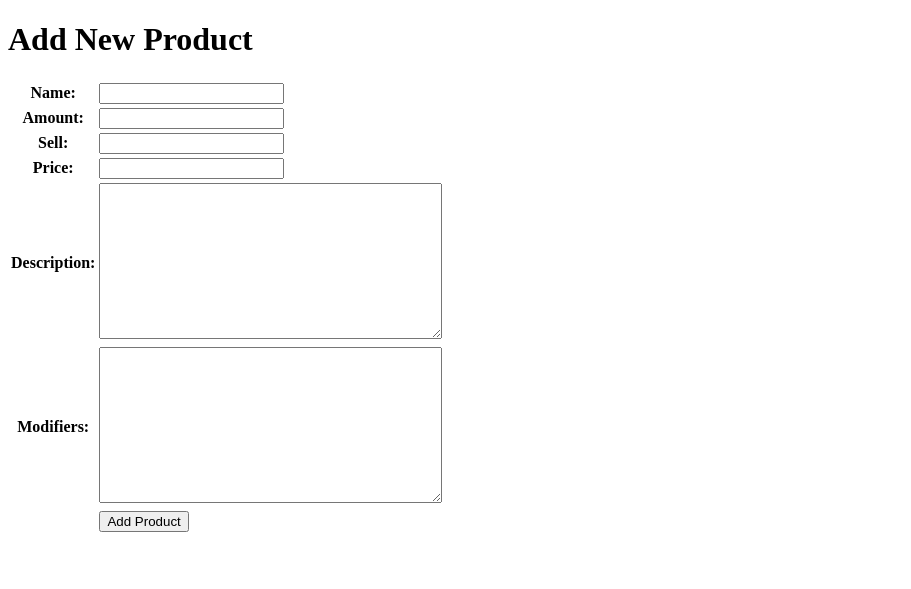
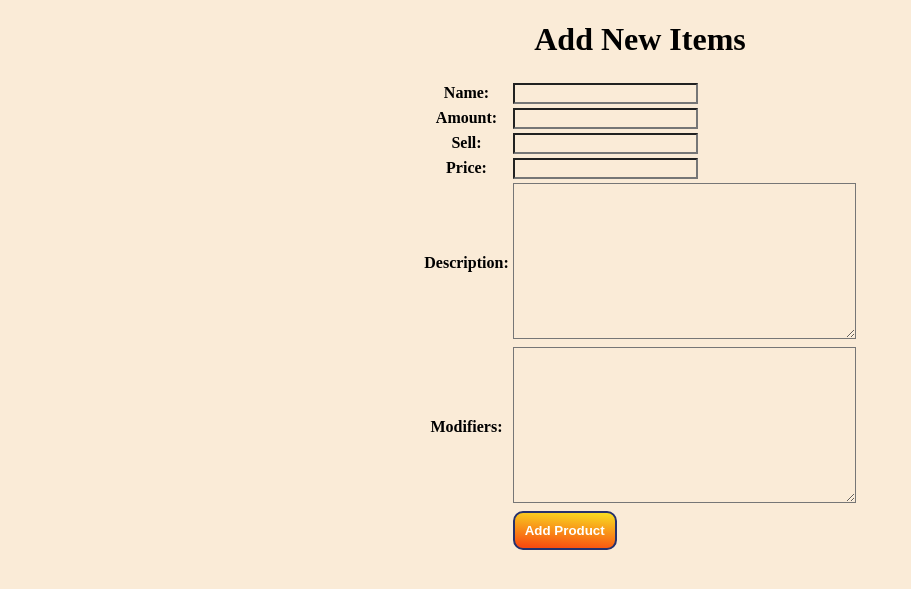
Before and after one commit to NuChraee/Crimson_Chest, a Django app: page /create-product in a window 1280 px wide. Shown: the top 589 px of the page, without its empty margins (0-911 px from the left). Run offline with Django 4.2, Linux system fonts and the light colour scheme.

Commit message:
push to baru

```diff
--- a/main/templates/create_product.html
+++ b/main/templates/create_product.html
@@ -1,8 +1,28 @@
 {% extends 'base.html' %}
 
 {% block content %}
-<h1>Add New Product</h1>
+<h1>Add New Items</h1>
 
+<style>
+    *{
+        background-color:antiquewhite;
+    }
+
+    #add{
+        background: linear-gradient(4deg, #F94C10 6%, #F8DE22 99%);
+        color: white;
+        font-weight: bold;
+        border: 2px solid #25316D;
+        border-radius: 10px;
+        cursor: pointer;
+        padding: 10px 10px;
+    }
+
+    h1{
+        text-align: center;
+    }
+</style>
+<center>
 <form method="POST">
     {% csrf_token %}
     <table>
@@ -10,10 +30,11 @@
         <tr>
             <td></td>
             <td>
-                <input type="submit" value="Add Product"/>
+                <input id="add" type="submit" value="Add Product"/>
             </td>
         </tr>
     </table>
 </form>
+</center>
 
 {% endblock %}
```
Also changed, not shown: IMG/HTML Screenshot.png (added), IMG/JSON Screenshot.png (added), IMG/JSON by ID Screenshot.png (added), IMG/XML Screenshot.png (added), IMG/XML by ID Screenshot.png (added), README.md.
